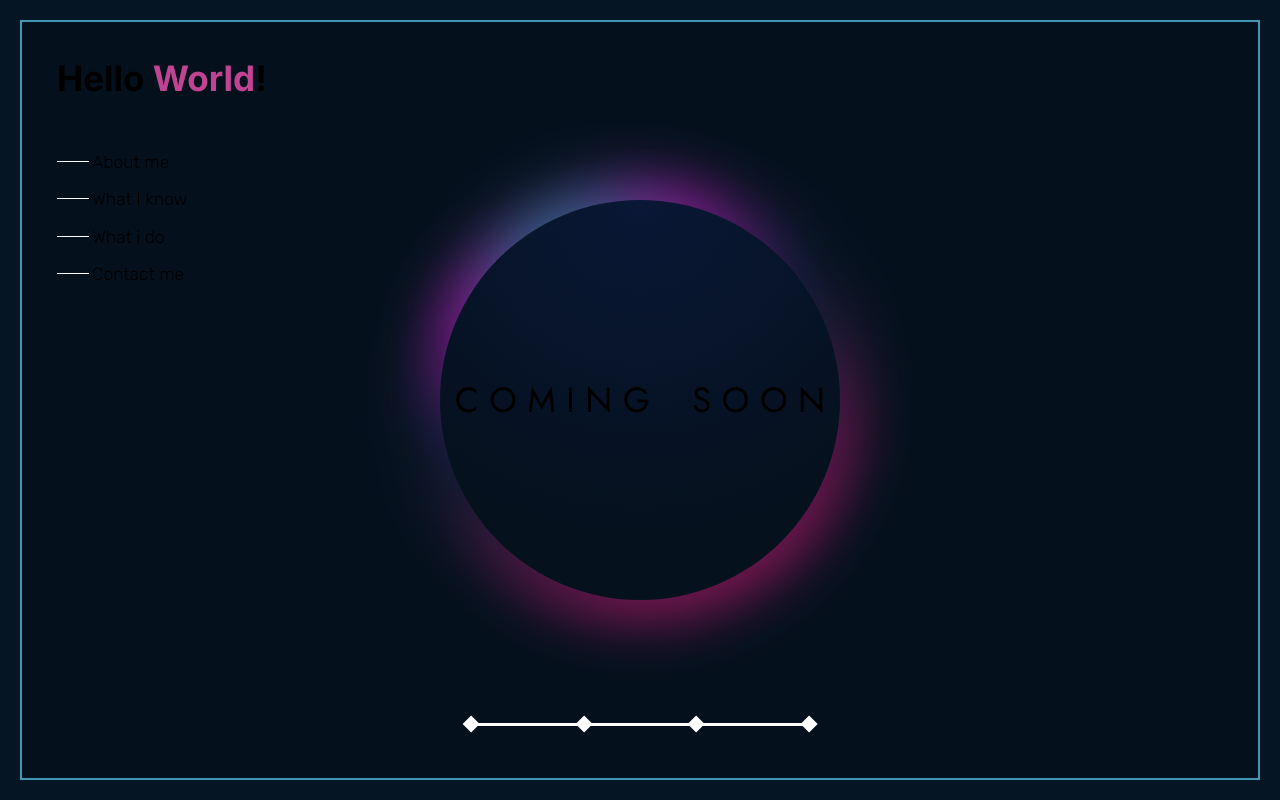
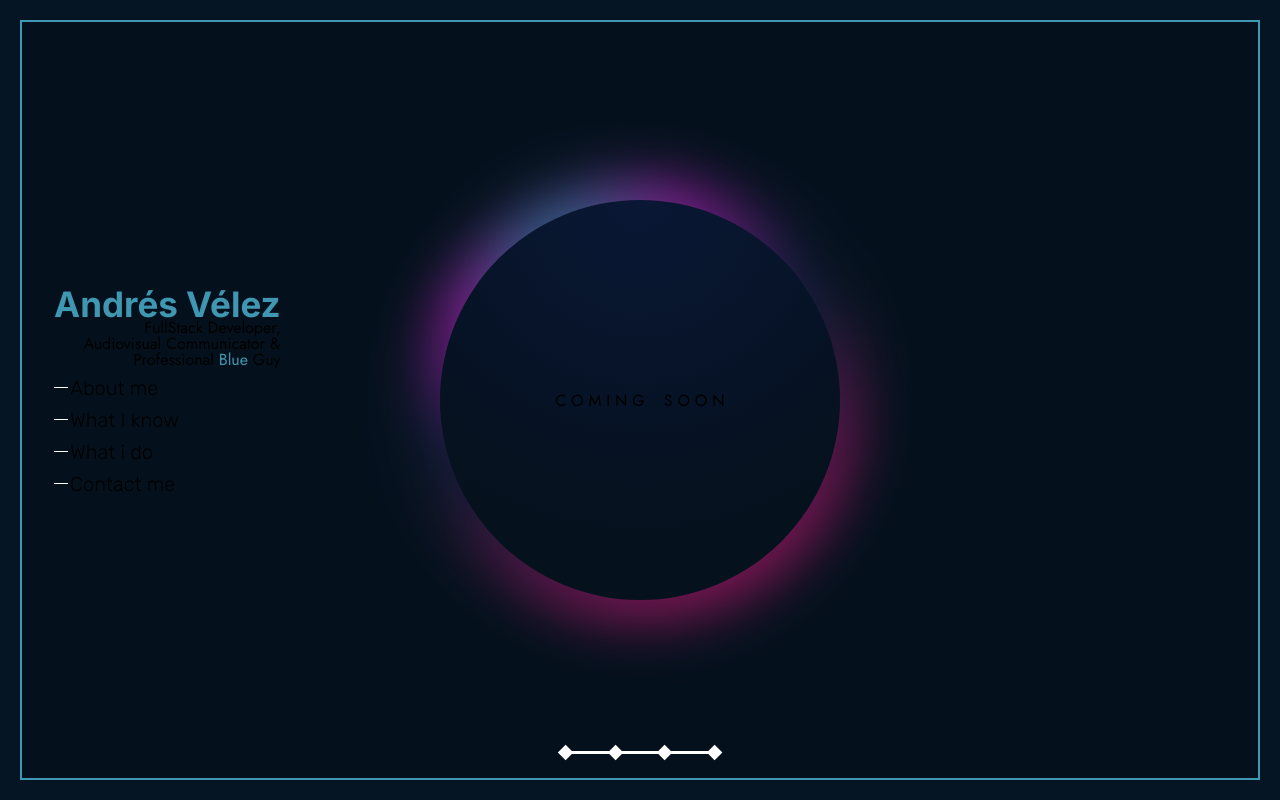
Before and after one commit to RandomBlueGuy/PortFolio-Front-End, a Next.js app: page / in a window 1280 px wide. Built offline with nearby package versions, Linux system fonts and the light colour scheme.

Commit message:
add small changes to navMenu

```diff
--- a/src/app/globals.css
+++ b/src/app/globals.css
@@ -10,7 +10,6 @@
   box-sizing: border-box;
   padding: 0;
   margin: 0;
-  font-size: 35px;
 }
 
 html,
--- a/src/app/page.js
+++ b/src/app/page.js
@@ -1,15 +1,19 @@
 import Image from "next/image";
 import styles from "./page.module.css";
 import Darksun from "../components/darksun";
-import NavBar from '@/components/navbar';
+import NavBar from "@/components/navbar";
 
 export default function Home() {
   return (
     <main className={styles.main}>
       <section className={styles.nav__menu}>
-        <h1>Hello <span>World</span>!</h1>
-        <div className={styles.sub__ctn}>
-
+        <div className={styles.portfolio__title}>
+          <h1>
+            Andrés Vélez
+          </h1>
+          <p>FullStack Developer,</p>
+          <p>Audiovisual Communicator &</p>
+          <p>Professional <span style={{color: `var(--NeonLightBlue)`}}>Blue</span> Guy</p>
         </div>
         <h2 className={styles.menu__subtitle}>About me</h2>
         <h2 className={styles.menu__subtitle}>What I know</h2>
@@ -18,13 +22,11 @@ export default function Home() {
       </section>
 
       <div className={`${styles.description} ${styles.center}`}>
-        <p>
-        C O M I N G&nbsp;&nbsp;&nbsp;&nbsp;S O O N
-        </p>
+        <p>C O M I N G&nbsp;&nbsp;&nbsp;&nbsp;S O O N</p>
       </div>
       {/* <button>E N T E R</button> */}
-        <NavBar/>
-        <Darksun/>
+      <NavBar />
+      <Darksun />
     </main>
   );
 }
--- a/src/app/page.module.css
+++ b/src/app/page.module.css
@@ -18,27 +18,36 @@
   display: flex;
   flex-direction: column;
   position: absolute;
-  left: 1rem;
-  top: 1rem;
+  left: 2rem;
+  /* top: 1rem; */
   gap: 0.5rem;
   /* box-sizing: border-box; */
 }
 .nav__menu h1{
-  padding-bottom: 0.5rem;
+  padding-bottom: 1rem;
+  font-size: 35px;
 }
 
-.nav__menu h1 span {
-  color: var(--NeonPink);
+.portfolio__title h1{
+  line-height: 0;
+  color: var(--NeonLightBlue);
+}
+
+.portfolio__title p{
+  line-height: 1;
+  font-size: 16px;
+  text-align: right;
 }
 
 .menu__subtitle {
   font-family: 'Rubik', sans-serif;
   font-weight: 200;
-  font-size: 50%;
+  font-size: 20px;
   padding: 0;
   padding-left: 1rem;
   position: relative;
   transition: 0.3s;
+  cursor: pointer;
 }
 
 .menu__subtitle::after {
--- a/src/components/navbar/navbar.module.css
+++ b/src/components/navbar/navbar.module.css
@@ -11,7 +11,7 @@
 
 .section__ctn{
    aspect-ratio: 1;
-   width: 0.35rem;
+   width: 0.7rem;
    background-color: white;
    rotate: 45deg;
    /* border-radius: 4px; */
```
